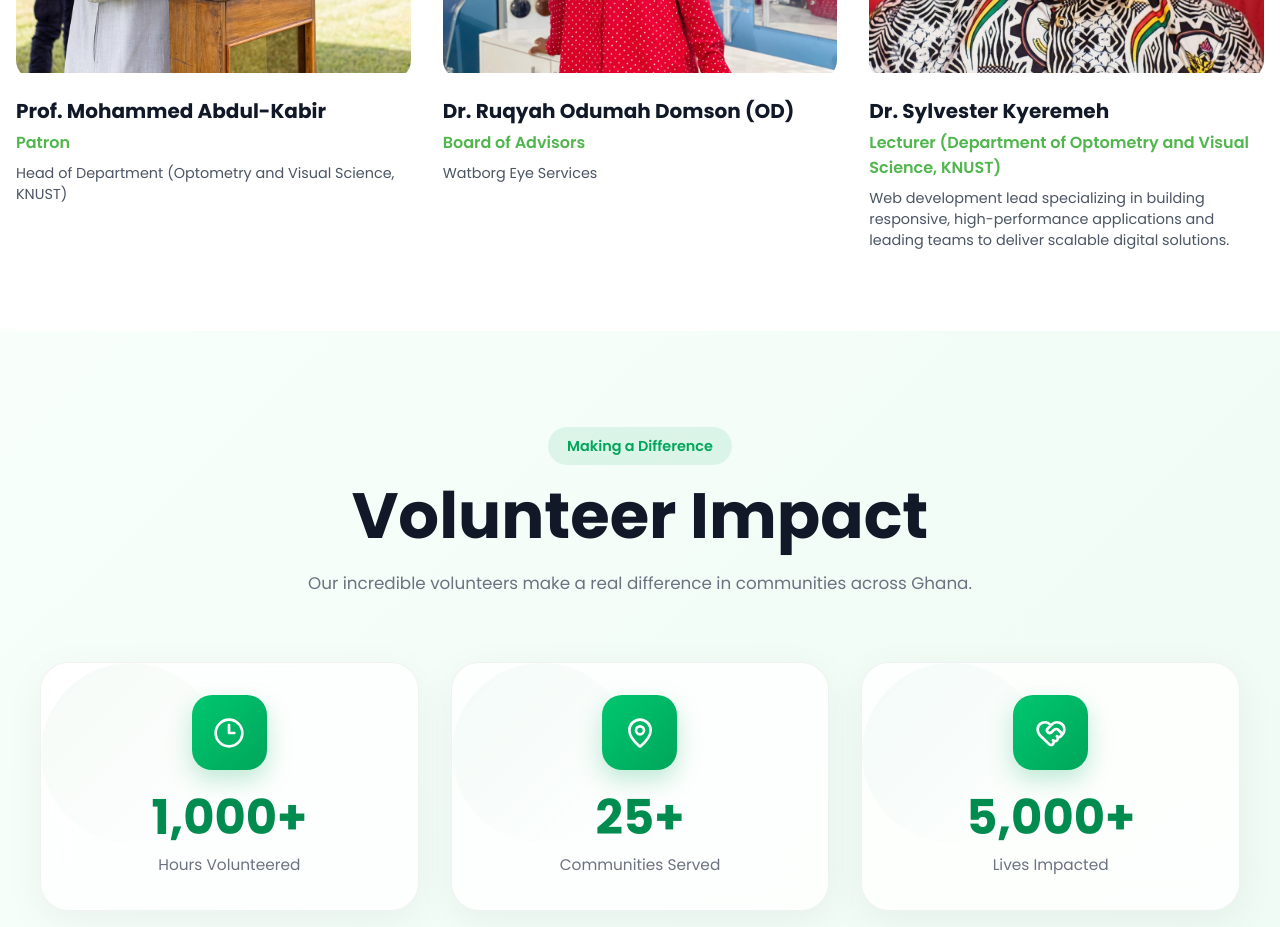
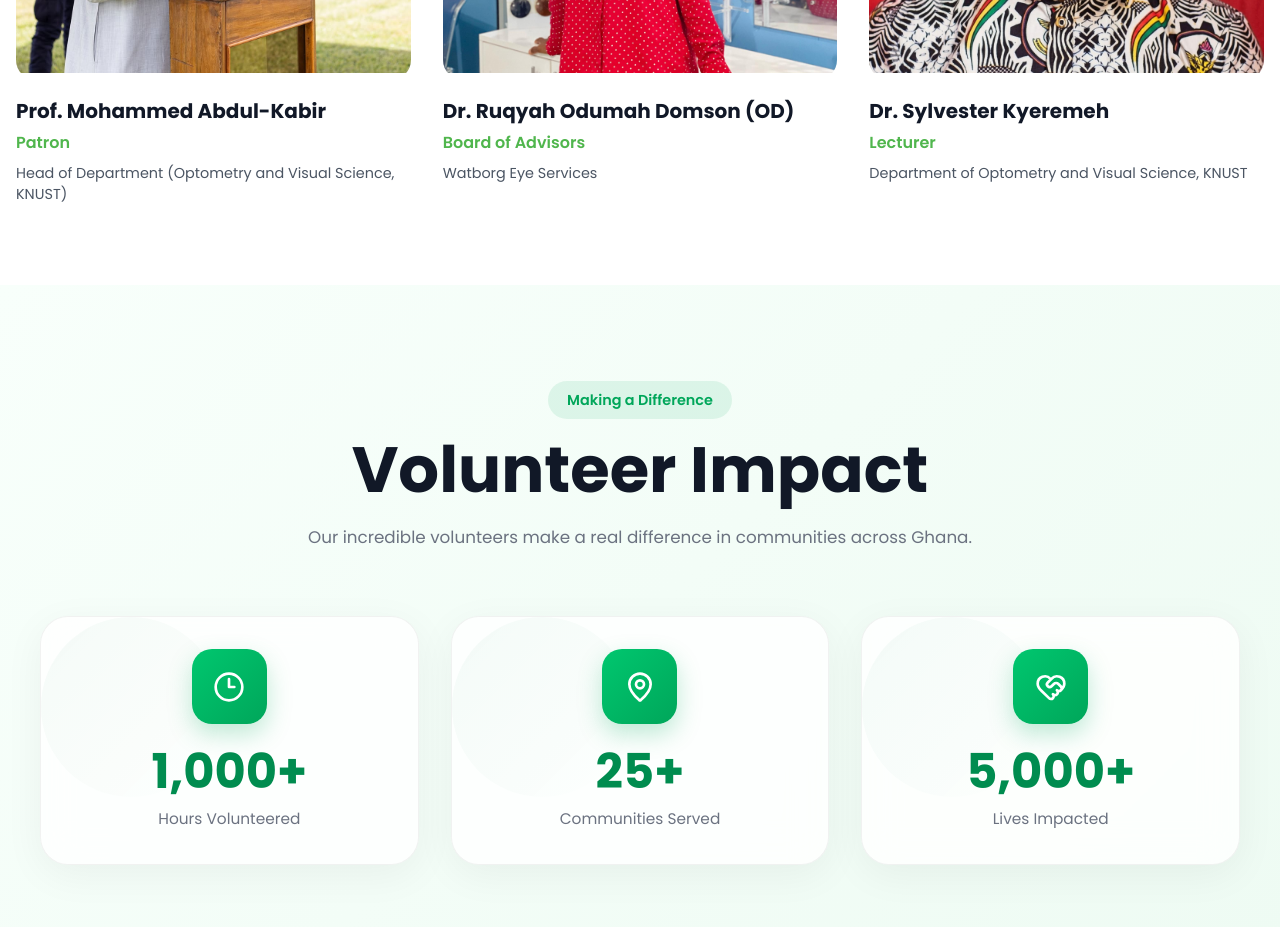
Before and after one commit to Obed18/ray-healthcare, a React (Create React App) app: page /about in a window 1280 px wide. Shown: the part 8540-9467 px from the top of the page. Built offline with nearby package versions, Linux system fonts and the light colour scheme; a web font is replaced by a local one.

Commit message:
Updated few details

```diff
--- a/src/data/content.ts
+++ b/src/data/content.ts
@@ -174,8 +174,8 @@ export const boardMembers = [
   },
   {
     name: "Dr. Sylvester Kyeremeh",
-    role: "Lecturer (Department of Optometry and Visual Science, KNUST)",
-    bio: "Web development lead specializing in building responsive, high-performance applications and leading teams to deliver scalable digital solutions.",
+    role: "Lecturer",
+    bio: "Department of Optometry and Visual Science, KNUST",
     image: 28
   },
 ];
```
Also changed, not shown: 7 other files (tests, documents, lock files or other folders).
